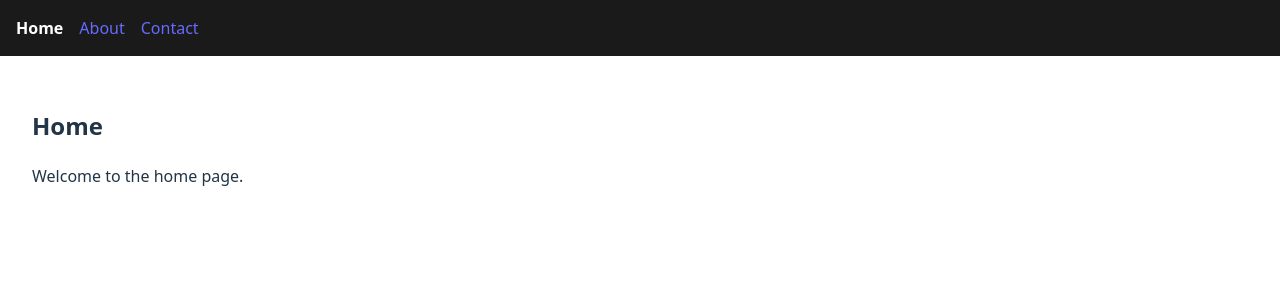
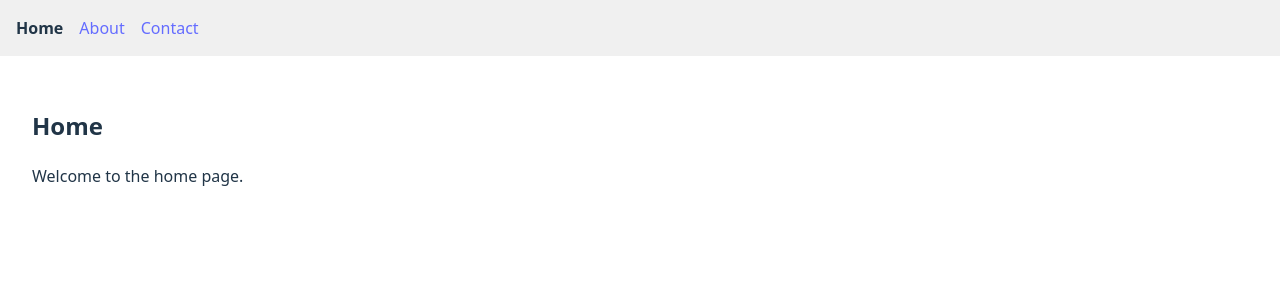
Before and after one commit to cederdorff/react-router-spa, a React (Vite) app: page / in a window 1280 px wide. Shown: the top 300 px of the page. Built offline with nearby package versions, Linux system fonts and the light colour scheme.

Commit message:
feat: add 404 page not found route and update nav styles for light mode

```diff
--- a/src/App.jsx
+++ b/src/App.jsx
@@ -13,6 +13,7 @@ export default function App() {
           <Route path="/" element={<HomePage />} />
           <Route path="/about" element={<AboutPage />} />
           <Route path="/contact" element={<ContactPage />} />
+          <Route path="*" element={<h2>404 - Page Not Found</h2>} />
         </Routes>
       </main>
     </>
--- a/src/styles.css
+++ b/src/styles.css
@@ -43,4 +43,12 @@ main {
     color: #213547;
     background-color: #ffffff;
   }
+
+  nav {
+    background-color: #f0f0f0;
+  }
+
+  nav a.active {
+    color: #213547;
+  }
 }
```
